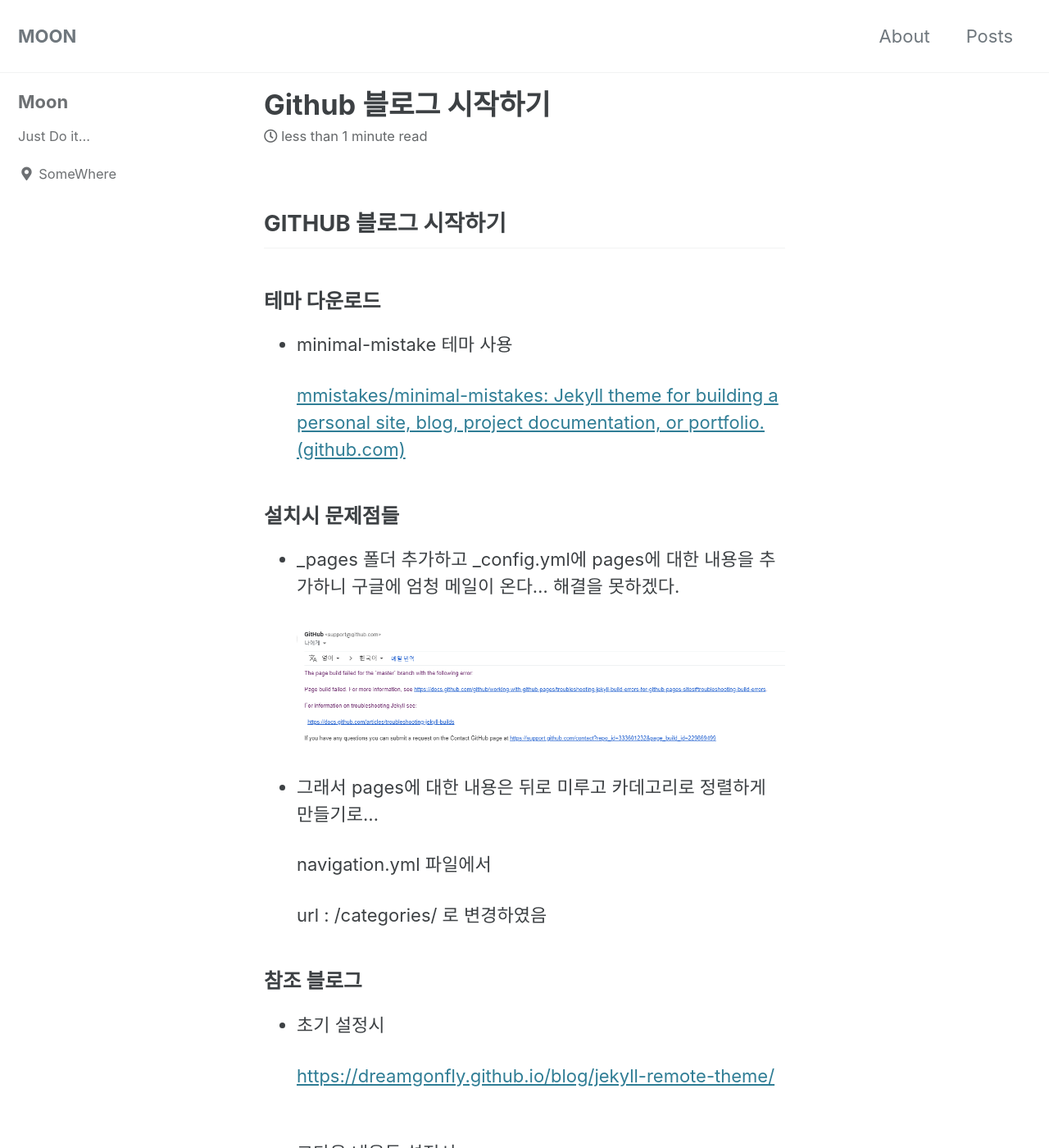
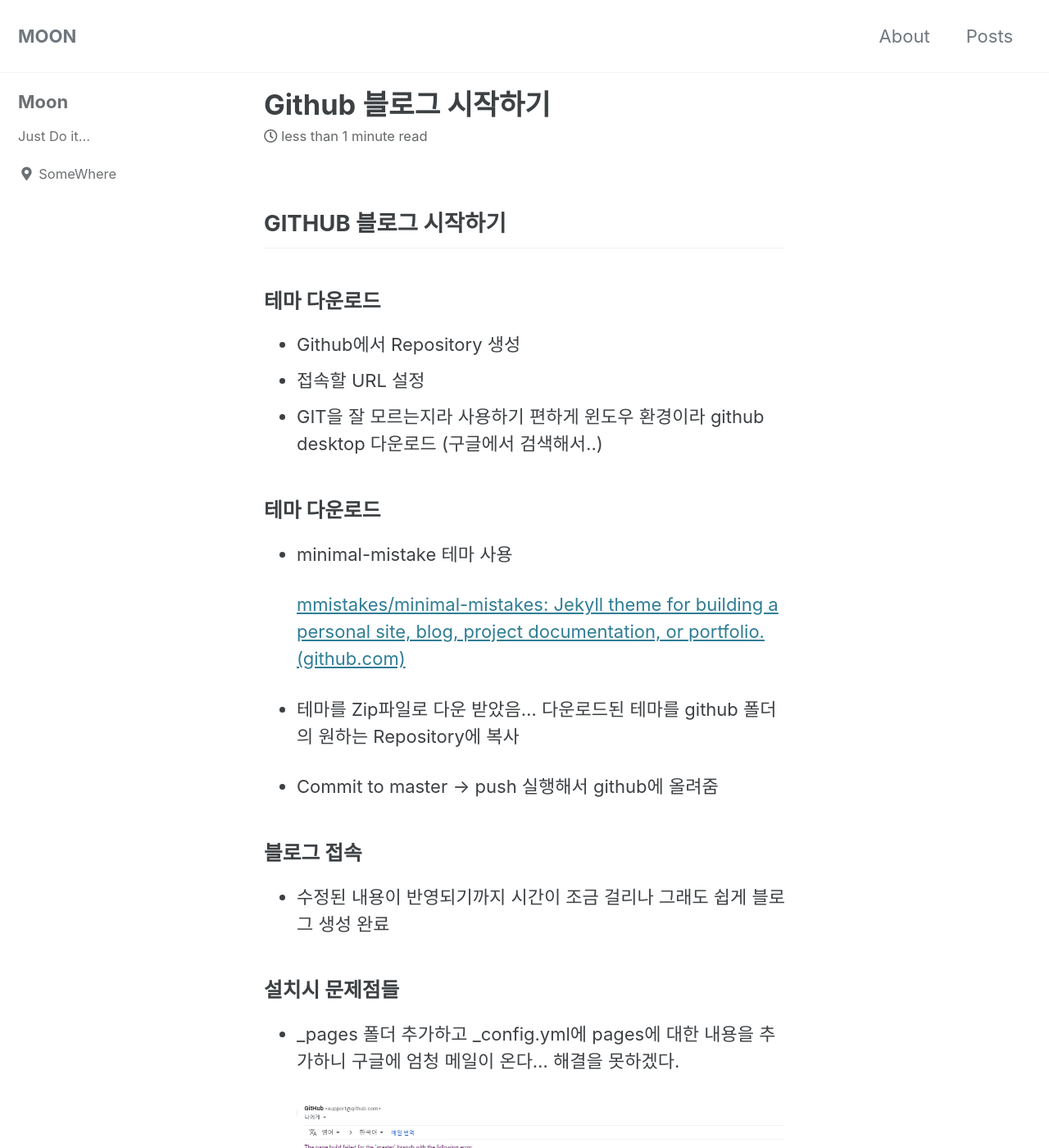
Before and after one commit to wmoon76/wmoon76.github.io, a Jekyll site: the page built from _posts/2021-01-28-GITHUB블로그 시작하기.md, in a window 1280 px wide and 1400 px high. Shown: the whole window at 82% size. Built offline with Jekyll 4.4.1, drawn with Linux system fonts in a browser that asks for light colours; cached includes are drawn as plain includes; some of the changed text lies outside the part shown.

Commit message:
Update 2021-01-28-GITHUB블로그 시작하기.md

```diff
--- a/_posts/2021-01-28-GITHUB블로그 시작하기.md
+++ b/_posts/2021-01-28-GITHUB블로그 시작하기.md
@@ -8,13 +8,27 @@ tags:
 
 ## GITHUB 블로그 시작하기
 
+### 테마 다운로드
 
+- Github에서 Repository 생성
+- 접속할 URL 설정
+- GIT을 잘 모르는지라 사용하기 편하게 윈도우 환경이라 github desktop 다운로드 (구글에서 검색해서..)
 
 ### 테마 다운로드
 
 - minimal-mistake 테마 사용
 
   [mmistakes/minimal-mistakes: Jekyll theme for building a personal site, blog, project documentation, or portfolio. (github.com)](https://github.com/mmistakes/minimal-mistakes)
+
+* 테마를 Zip파일로 다운 받았음... 다운로드된 테마를 github 폴더의 원하는 Repository에 복사
+
+* Commit to master -> push 실행해서 github에 올려줌
+
+
+
+### 블로그 접속
+
+* 수정된 내용이 반영되기까지 시간이 조금 걸리나 그래도 쉽게 블로그 생성 완료
 
 
 
@@ -24,7 +38,9 @@ tags:
 
   ![image-20210128173504221](\assets\images\image-20210128173504221.png)
 
-* 그래서 pages에 대한 내용은 뒤로 미루고 카데고리로 정렬하게 만들기로...
+  **기본으로 제공된 About 페이지에서 링크된 포스트들이 없어서 난 에러... 링크내용들 지우니 잘 된다...**
+
+* 카데고리로 정렬하게 만들기로...
 
   navigation.yml 파일에서
 
```
